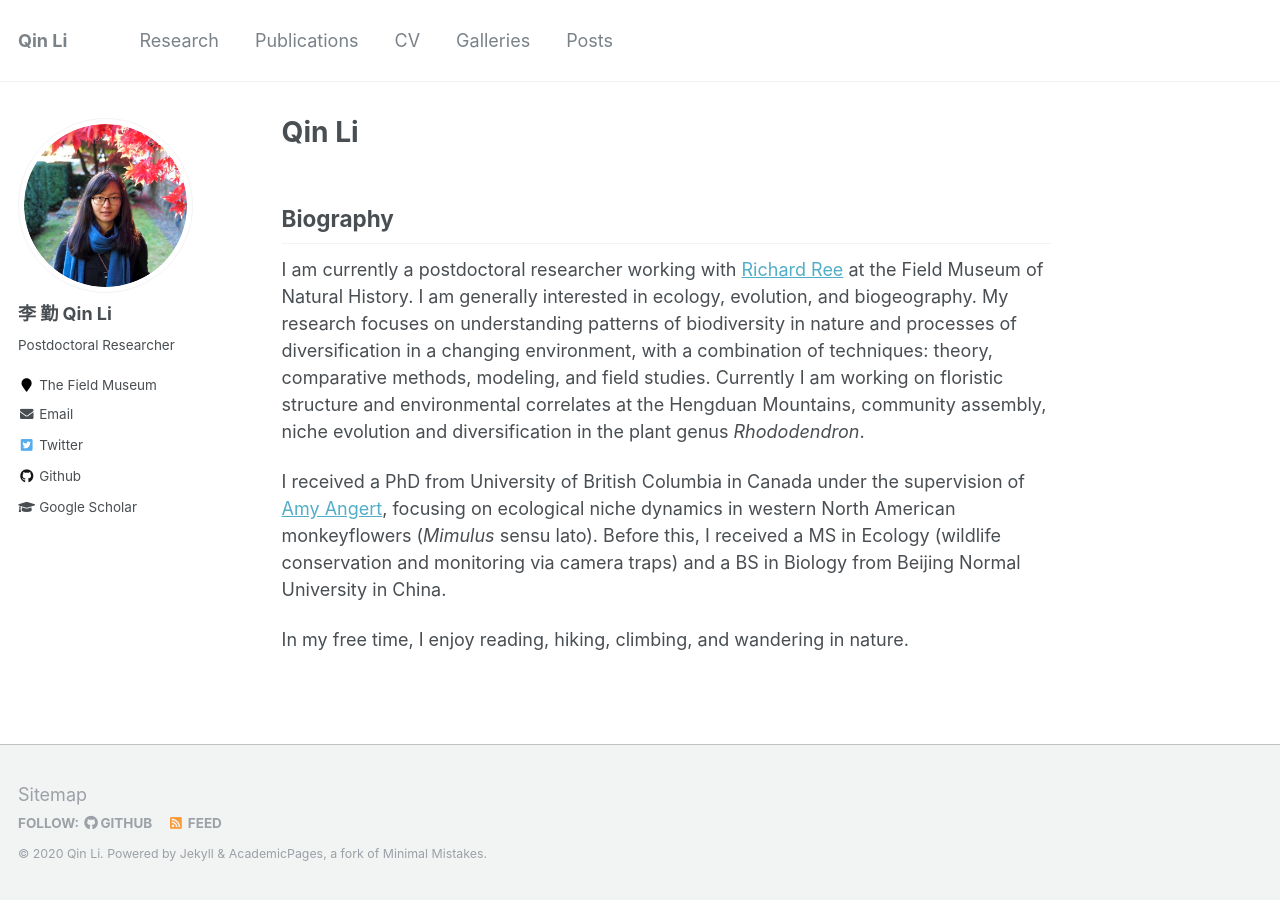
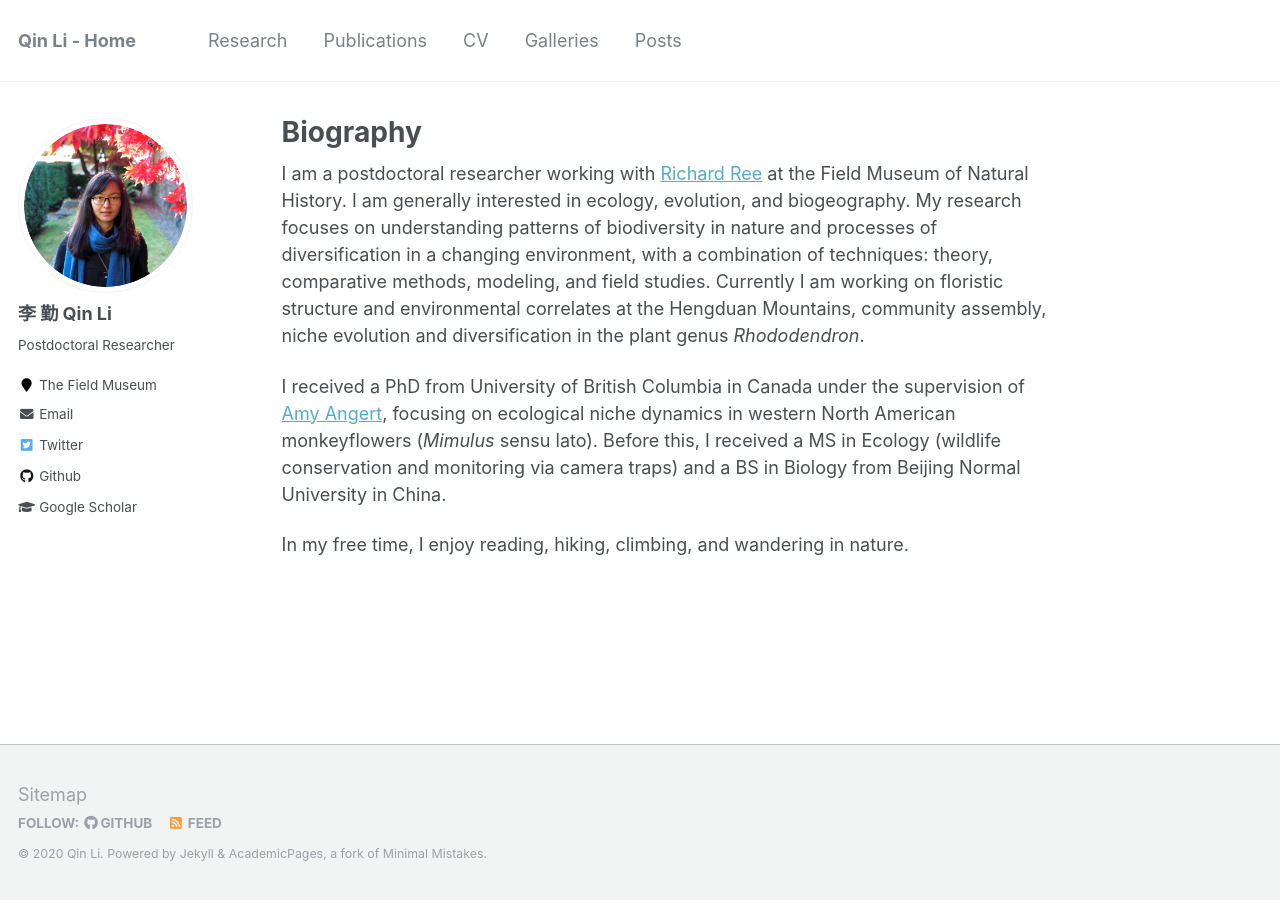
Before and after one commit to qli/qli.github.io, a Jekyll site: the page built from _pages/about.md, in a window 1280 px wide. Built offline with Jekyll 4.4.1, drawn with Linux system fonts in a browser that asks for light colours.

Commit message:
modify pages

```diff
--- a/_config.yml
+++ b/_config.yml
@@ -7,11 +7,11 @@
 
 # Site Settings
 locale                   : "en-US"
-title                    : "Qin Li"
+title                    : "Qin Li - Home"
 title_separator          : "-"
 name                     : &name "Qin Li"
 description              : &description "description"
-url                      : https://qli.github.io # the base hostname & protocol for your site e.g. "https://mmistakes.github.io"
+url                      : "https://qli.github.io" # the base hostname & protocol for your site e.g. "https://mmistakes.github.io"
 baseurl                  : "" # the subpath of your site, e.g. "/blog"
 repository               : "qli/qli.github.io"
 teaser                   :  # filename of teaser fallback teaser image placed in /images/, .e.g. "500x300.png"
--- a/_pages/about.md
+++ b/_pages/about.md
@@ -1,6 +1,6 @@
 ---
 permalink: /
-title: "Qin Li"
+title: "Biography"
 excerpt: "About me"
 author_profile: true
 redirect_from:
@@ -9,10 +9,7 @@ redirect_from:
 ---
 
 
-Biography
-----
-
-I am currently a postdoctoral researcher working with [Richard Ree](www.reelab.net) at the Field Museum of Natural History. I am generally interested in ecology, evolution, and biogeography. My research focuses on understanding patterns of biodiversity in nature and processes of diversification in a changing environment, with a combination of techniques: theory, comparative methods, modeling, and field studies. Currently I am working on floristic structure and environmental correlates at the Hengduan Mountains, community assembly, niche evolution and diversification in the plant genus *Rhododendron*.
+I am a postdoctoral researcher working with [Richard Ree](www.reelab.net) at the Field Museum of Natural History. I am generally interested in ecology, evolution, and biogeography. My research focuses on understanding patterns of biodiversity in nature and processes of diversification in a changing environment, with a combination of techniques: theory, comparative methods, modeling, and field studies. Currently I am working on floristic structure and environmental correlates at the Hengduan Mountains, community assembly, niche evolution and diversification in the plant genus *Rhododendron*.
 
 I received a PhD from University of British Columbia in Canada under the supervision of [Amy Angert](angert.github.io), focusing on ecological niche dynamics in western North American monkeyflowers (*Mimulus* sensu lato). Before this, I received a MS in Ecology (wildlife conservation and monitoring via camera traps) and a BS in Biology from Beijing Normal University in China.
 
```
Also changed, not shown: _pages/research.md (+3 -1 lines), 1 other file.
